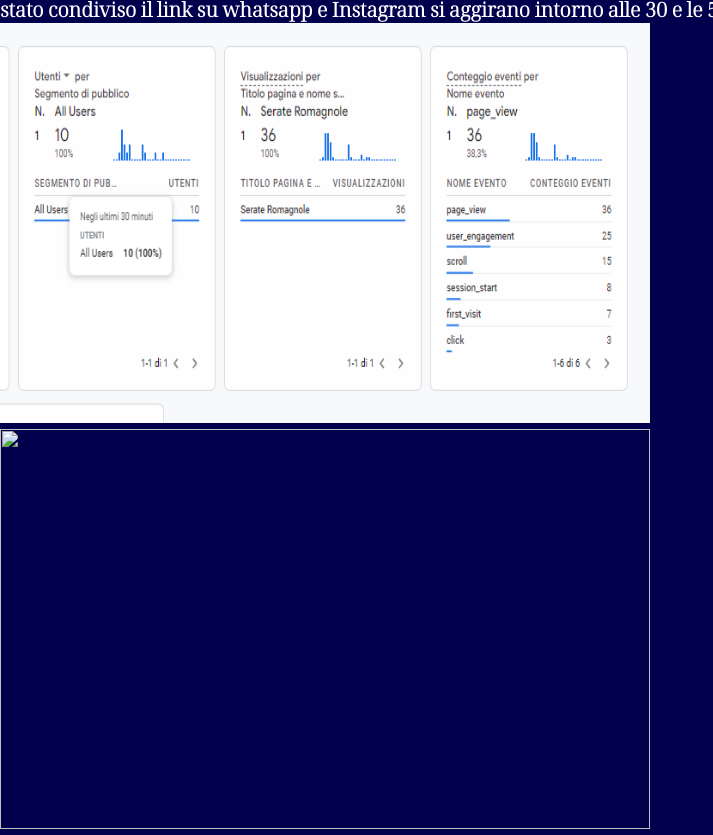
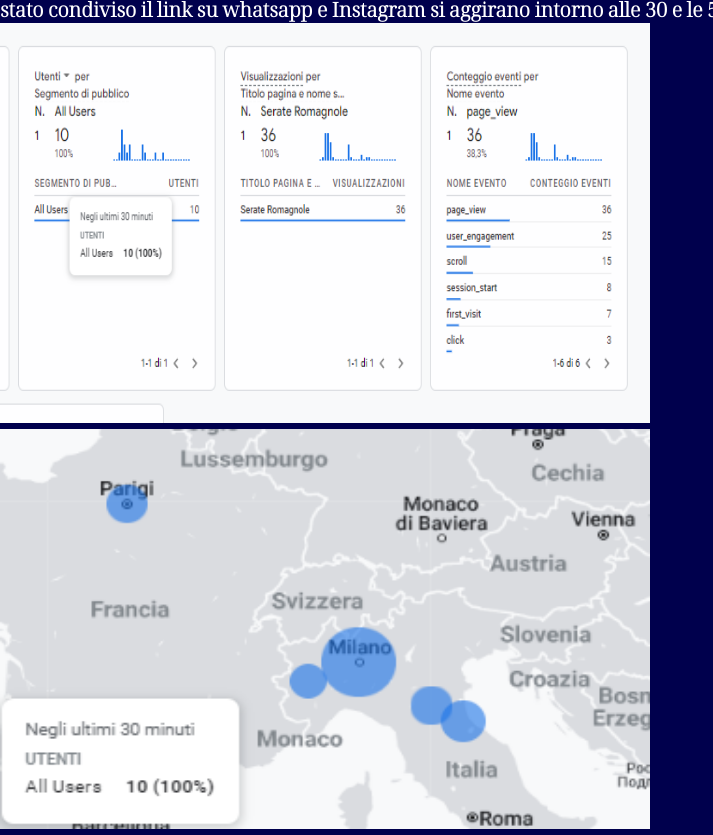
Before and after one commit to camillaricci/progetto-serateromagnole, a plain HTML site: page documentazione.html in a window 1280 px wide. Shown: the part 3901-4736 px from the top of the page, without its empty margins (0-713 px from the left). Drawn offline with Linux system fonts and the light colour scheme.

Commit message:
Modifica immagine

```diff
--- a/documentazione.html
+++ b/documentazione.html
@@ -69,4 +69,4 @@
 	<p class="card-content-home">
 		Per ora la comunicazione su instagram mi ha portato ad una trentina di seguaci, Le visite del sito invece, nel momento in cui è stato condiviso il link su whatsapp e Instagram si aggirano intorno alle 30 e le 55/60.<br>
 		<img src="progetto2info.png" width="650" height="400"><br>
-		<img src="progettoinfo" width="650" height="400"><br>
+		<img src="progettoinfo.png" width="650" height="400"><br>
```
